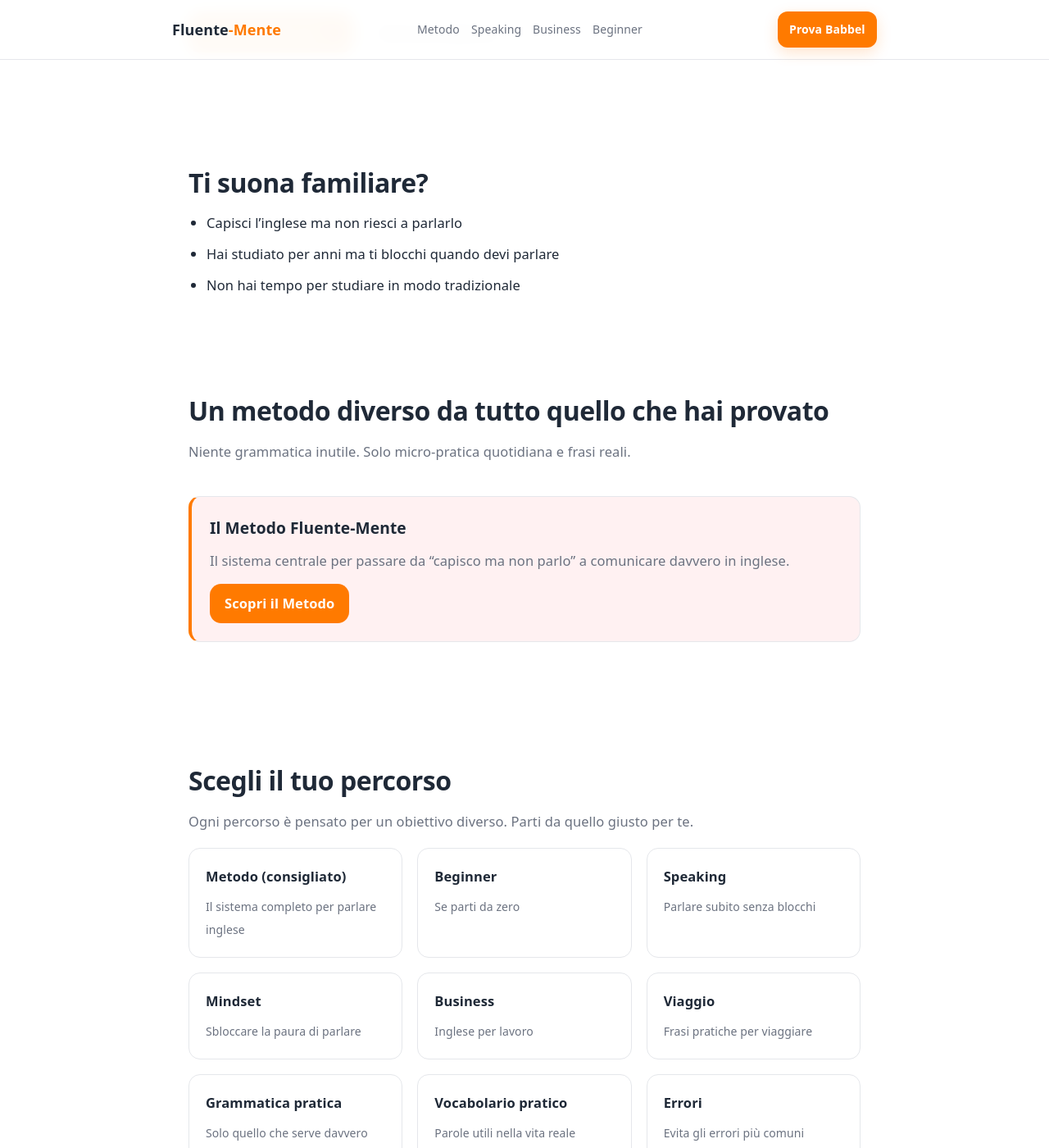
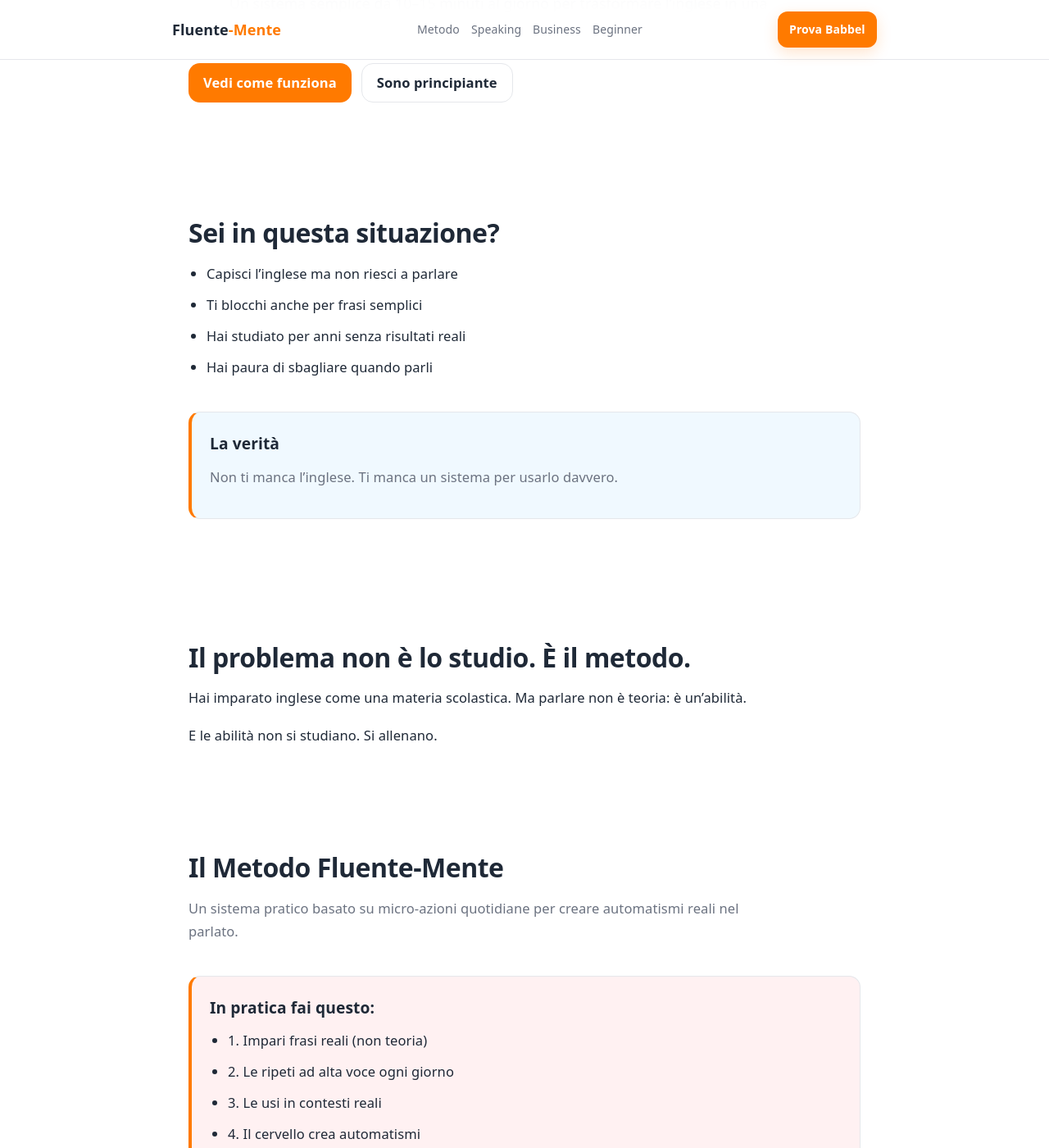
Before and after one commit to Nausica-c/Fluente-Mente, a Jekyll site: the page built from index.md, in a window 1280 px wide and 1400 px high, scrolled down 456 px. Shown: the whole window at 82% size. Built offline with Jekyll 4.4.1, drawn with Linux system fonts in a browser that asks for light colours; our own code applies the rules of GitHub Pages for plain Markdown files; some of the changed text lies outside the part shown.

Commit message:
Update index.md

```diff
--- a/index.md
+++ b/index.md
@@ -1,23 +1,23 @@
 <!-- =========================
-FLUENTE-MENTE — HOMEPAGE
-CTR + PINTEREST FUNNEL
+FLUENTE-MENTE — METODO SALES PAGE
+CONVERSION OPTIMIZED
 ========================= -->
 
 <section class="hero-home">
 
   <div class="container">
 
-    <h1>Capisci inglese… ma non riesci a parlarlo?</h1>
+    <h1>Il Metodo per iniziare a parlare inglese anche se ti blocchi sempre</h1>
 
     <p class="hero-subtitle">
-      Un metodo semplice per imparare inglese anche se hai poco tempo ogni giorno.
-      Solo pratica reale, niente teoria inutile.
+      Un sistema semplice da 10–15 minuti al giorno per trasformare l’inglese in una abitudine naturale,
+      senza grammatica inutile e senza studiare ore.
     </p>
 
     <div class="hero-cta">
 
-      <a href="/inglese/metodo/" class="btn-primary">
-        Inizia dal Metodo →
+      <a href="#come-funziona" class="btn-primary">
+        Vedi come funziona
       </a>
 
       <a href="/inglese/beginner/" class="btn-secondary">
@@ -38,12 +38,121 @@
 
   <div class="container">
 
-    <h2>Ti suona familiare?</h2>
+    <h2>Sei in questa situazione?</h2>
 
     <ul>
-      <li>Capisci l’inglese ma non riesci a parlarlo</li>
-      <li>Hai studiato per anni ma ti blocchi quando devi parlare</li>
-      <li>Non hai tempo per studiare in modo tradizionale</li>
+      <li>Capisci l’inglese ma non riesci a parlare</li>
+      <li>Ti blocchi anche per frasi semplici</li>
+      <li>Hai studiato per anni senza risultati reali</li>
+      <li>Hai paura di sbagliare quando parli</li>
+    </ul>
+
+    <div class="cta-box cta-soft">
+
+      <h3>La verità</h3>
+      <p>
+        Non ti manca l’inglese. Ti manca un sistema per usarlo davvero.
+      </p>
+
+    </div>
+
+  </div>
+
+</section>
+
+<!-- =========================
+RIVELAZIONE (SHIFT)
+========================= -->
+
+<section>
+
+  <div class="container">
+
+    <h2>Il problema non è lo studio. È il metodo.</h2>
+
+    <p>
+      Hai imparato inglese come una materia scolastica.
+      Ma parlare non è teoria: è un’abilità.
+    </p>
+
+    <p>
+      E le abilità non si studiano. Si allenano.
+    </p>
+
+  </div>
+
+</section>
+
+<!-- =========================
+COME FUNZIONA
+========================= -->
+
+<section id="come-funziona">
+
+  <div class="container">
+
+    <h2>Il Metodo Fluente-Mente</h2>
+
+    <p class="section-intro">
+      Un sistema pratico basato su micro-azioni quotidiane per creare automatismi reali nel parlato.
+    </p>
+
+    <div class="cta-box cta-high">
+
+      <h3>In pratica fai questo:</h3>
+
+      <ul>
+        <li>1. Impari frasi reali (non teoria)</li>
+        <li>2. Le ripeti ad alta voce ogni giorno</li>
+        <li>3. Le usi in contesti reali</li>
+        <li>4. Il cervello crea automatismi</li>
+      </ul>
+
+    </div>
+
+  </div>
+
+</section>
+
+<!-- =========================
+PERCHÉ FUNZIONA
+========================= -->
+
+<section>
+
+  <div class="container">
+
+    <h2>Perché questo metodo funziona</h2>
+
+    <ul>
+      <li>Non studi → fai pratica</li>
+      <li>Non memorizzi → automatizzi</li>
+      <li>Non traduci → parli direttamente</li>
+    </ul>
+
+    <p>
+      È lo stesso principio con cui impari a guidare o andare in bicicletta.
+    </p>
+
+  </div>
+
+</section>
+
+<!-- =========================
+RISULTATI
+========================= -->
+
+<section>
+
+  <div class="container">
+
+    <h2>Cosa succede dopo qualche settimana</h2>
+
+    <ul>
+      <li>Parli senza tradurre mentalmente</li>
+      <li>Ti blocchi molto meno</li>
+      <li>Capisci conversazioni reali più facilmente</li>
+      <li>Ti senti più sicuro nel parlare</li>
     </ul>
 
   </div>
@@ -51,30 +160,35 @@
 </section>
 
 <!-- =========================
-SOLUZIONE
+STRUTTURA METODO
 ========================= -->
 
-<section>
+<section class="home-clusters">
 
   <div class="container">
 
-    <h2>Un metodo diverso da tutto quello che hai provato</h2>
+    <h2>La struttura del Metodo</h2>
 
-    <p class="section-intro">
-      Niente grammatica inutile. Solo micro-pratica quotidiana e frasi reali.
-    </p>
+    <div class="paths-grid">
 
-    <div class="cta-box cta-high">
+      <a class="path-card">
+        <strong>1. Micro-learning</strong>
+        <span>Piccoli contenuti quotidiani (5–10 min)</span>
+      </a>
 
-      <h3>Il Metodo Fluente-Mente</h3>
+      <a class="path-card">
+        <strong>2. Speaking attivo</strong>
+        <span>Ripetizione e produzione orale</span>
+      </a>
 
-      <p>
-        Il sistema centrale per passare da “capisco ma non parlo”
-        a comunicare davvero in inglese.
-      </p>
+      <a class="path-card">
+        <strong>3. Situazioni reali</strong>
+        <span>Frasi utili nella vita quotidiana</span>
+      </a>
 
-      <a href="/inglese/metodo/" class="btn-primary">
-        Scopri il Metodo
+      <a class="path-card">
+        <strong>4. Automatizzazione</strong>
+        <span>L’inglese diventa automatico</span>
       </a>
 
     </div>
@@ -84,97 +198,28 @@
 </section>
 
 <!-- =========================
-PERCORSI
-========================= -->
-
-<section class="home-clusters">
-
-  <div class="container">
-
-    <h2>Scegli il tuo percorso</h2>
-
-    <p class="section-intro">
-      Ogni percorso è pensato per un obiettivo diverso. Parti da quello giusto per te.
-    </p>
-
-    <div class="paths-grid">
-
-      <a href="/inglese/metodo/" class="path-card">
-        <strong>Metodo (consigliato)</strong>
-        <span>Il sistema completo per parlare inglese</span>
-      </a>
-
-      <a href="/inglese/beginner/" class="path-card">
-        <strong>Beginner</strong>
-        <span>Se parti da zero</span>
-      </a>
-
-      <a href="/inglese/speaking/" class="path-card">
-        <strong>Speaking</strong>
-        <span>Parlare subito senza blocchi</span>
-      </a>
-
-      <a href="/inglese/mindset/" class="path-card">
-        <strong>Mindset</strong>
-        <span>Sbloccare la paura di parlare</span>
-      </a>
-
-      <a href="/inglese/business/" class="path-card">
-        <strong>Business</strong>
-        <span>Inglese per lavoro</span>
-      </a>
-
-      <a href="/inglese/viaggio/" class="path-card">
-        <strong>Viaggio</strong>
-        <span>Frasi pratiche per viaggiare</span>
-      </a>
-
-      <a href="/inglese/grammatica-pratica/" class="path-card">
-        <strong>Grammatica pratica</strong>
-        <span>Solo quello che serve davvero</span>
-      </a>
-
-      <a href="/inglese/vocabolario-pratico/" class="path-card">
-        <strong>Vocabolario pratico</strong>
-        <span>Parole utili nella vita reale</span>
-      </a>
-
-      <a href="/inglese/errori/" class="path-card">
-        <strong>Errori</strong>
-        <span>Evita gli errori più comuni</span>
-      </a>
-
-      <a href="/inglese/curiosita/" class="path-card">
-        <strong>Curiosità</strong>
-        <span>Impara in modo naturale</span>
-      </a>
-
-      <a href="/inglese/lifelong-learner/" class="path-card">
-        <strong>Lifelong learner</strong>
-        <span>Crescita continua</span>
-      </a>
-
-    </div>
-
-  </div>
-
-</section>
-
-<!-- =========================
-RESULTATO
+OBIEZIONE
 ========================= -->
 
 <section>
 
   <div class="container">
 
-    <h2>Cosa cambia davvero</h2>
+    <h2>“Non ho tempo”</h2>
 
-    <ul>
-      <li>Parli con più sicurezza</li>
-      <li>Ti blocchi meno nelle conversazioni</li>
-      <li>Capisci meglio film e situazioni reali</li>
-    </ul>
+    <div class="cta-box cta-medium">
+
+      <p>
+        Questo metodo è progettato proprio per chi ha poco tempo.
+      </p>
+
+      <ul>
+        <li>10–15 minuti al giorno bastano</li>
+        <li>Niente studio lungo</li>
+        <li>Niente libri pesanti</li>
+      </ul>
+
+    </div>
 
   </div>
 
@@ -188,16 +233,20 @@
 
   <div class="container">
 
-    <div class="cta-box cta-medium">
+    <div class="cta-box cta-high">
 
-      <h3>Vuoi iniziare davvero oggi?</h3>
+      <h3>Inizia oggi</h3>
 
       <p>
-        Il primo passo è il Metodo. Tutto il resto serve solo a supportarlo.
+        Non serve essere pronti. Serve iniziare.
       </p>
 
-      <a href="/inglese/metodo/" class="btn-primary">
-        Inizia ora →
+      <a href="/inglese/beginner/" class="btn-primary">
+        Inizia da Beginner →
+      </a>
+
+      <a href="/inglese/speaking/" class="btn-secondary">
+        Voglio parlare subito
       </a>
 
     </div>
```
